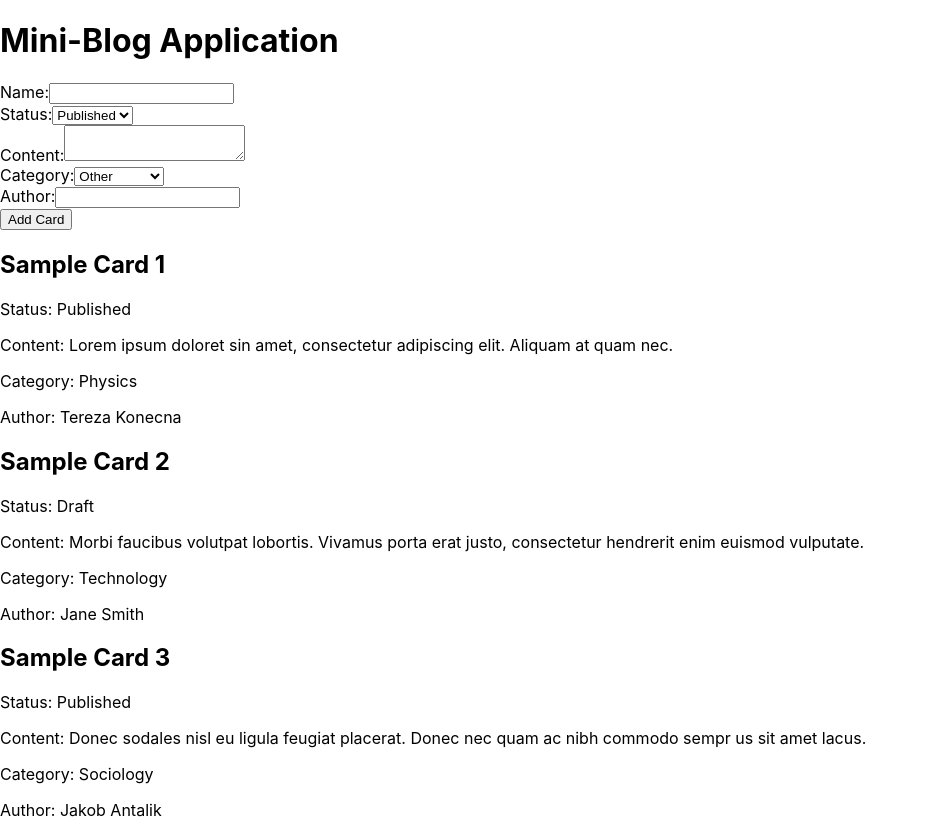
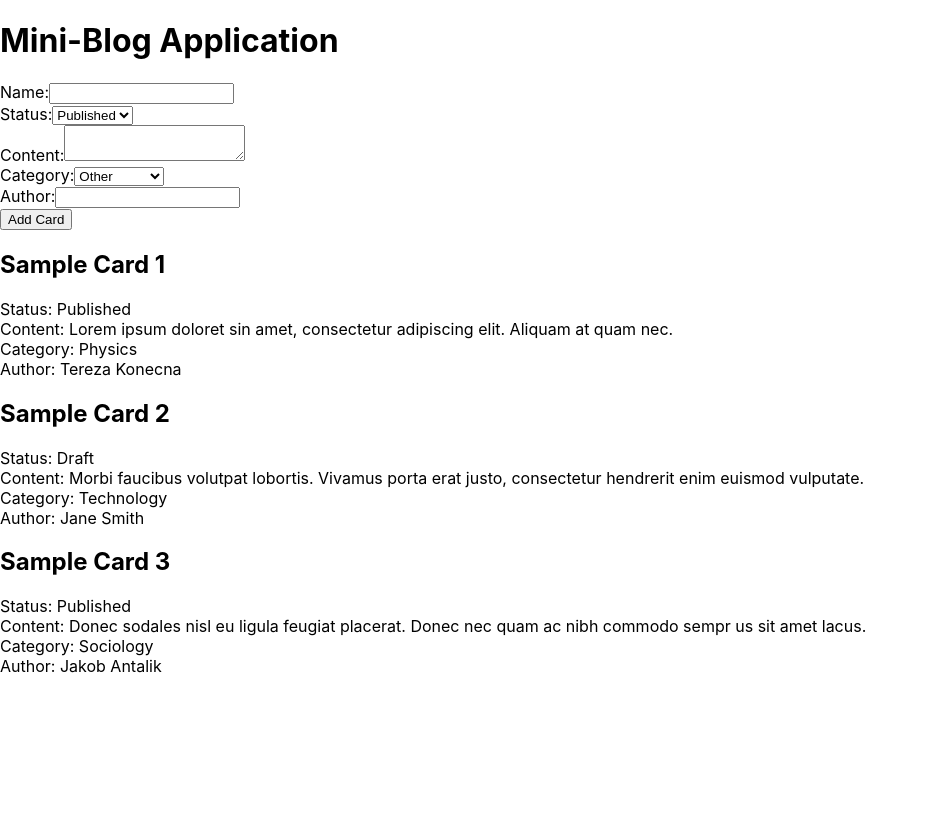
Before and after one commit to guido-an/react-ts-assignment, a React (Create React App) app: page / in a window 1280 px wide. Shown: the whole page, without its empty margins (0-928 px from the left). After the commit the page ends 800 px from the top, so only its background shows below. Built offline with nearby package versions, Linux system fonts and the light colour scheme.

Commit message:
feat: create CardItem component with edit mode

```diff
--- a/src/App.tsx
+++ b/src/App.tsx
@@ -1,10 +1,11 @@
 import React, { useState } from 'react';
-import { Card, Status, Category, Author } from './types';
+import { Card, Author } from './types';
 import AddCardForm from './components/AddCardForm';
 import presetData from './presetData';
+import CardItem from './components/CardItem';
 
 
-// This is a mock logged-in user (for testing purposes)
+// This is a mock logged-in user (for simulating the edit functionality)
 const loggedInUser: Author = { name: 'John Doe', id: '123' };
 
 const App: React.FC = () => {
@@ -20,14 +21,9 @@ const App: React.FC = () => {
       <AddCardForm addNewCard={addNewCard} loggedInUser={loggedInUser} />
       <div>
         {cards.map((card, index) => (
-          <div key={index}>
-            <h2>{card.name}</h2>
-            <p>Status: {card.status}</p>
-            <p>Content: {card.content}</p>
-            <p>Category: {card.category}</p>
-            <p>Author: {card.author.name}</p>
-          </div>
+          <CardItem card={card} loggedInUser={loggedInUser} />
         ))}
+
       </div>
     </div>
   );
--- a/src/components/AddCardForm.tsx
+++ b/src/components/AddCardForm.tsx
@@ -14,14 +14,14 @@ const getInitialFormData = (): Card => ({
     author: { name: '', id: '' },
   });
 
-
-const AddCardForm: React.FC<AddCardFormProps> = ({ addNewCard }) => {
+  const AddCardForm: React.FC<AddCardFormProps> = ({ addNewCard, loggedInUser }) => {
     const [formData, setFormData] = useState<Card>(getInitialFormData);
 
     const handleSubmit = (e: React.FormEvent) => {
       e.preventDefault();
-    addNewCard(formData);
-    setFormData(getInitialFormData);
+      const cardWithAuthor = { ...formData, author: loggedInUser };
+      addNewCard(cardWithAuthor);
+      setFormData(getInitialFormData());
     };
 
     const handleChange = (e: React.ChangeEvent<HTMLInputElement | HTMLTextAreaElement>) => {
--- /dev/null
+++ b/src/components/CardItem.tsx
@@ -0,0 +1,77 @@
+import React, { useState } from 'react';
+import { Card, Status, Category, Author } from '../types';
+
+interface CardItemProps {
+  card: Card;
+  loggedInUser: Author;
+}
+
+const CardItem: React.FC<CardItemProps> = ({ card, loggedInUser }) => {
+  const [isEditMode, setIsEditMode] = useState(false);
+  const [editedCard, setEditedCard] = useState<Card>({ ...card });
+
+  const handleEditClick = () => {
+    // Check if the logged-in user is the author of the card
+    if (loggedInUser.id === card.author.id) {
+      setIsEditMode(true);
+    }
+  };
+
+  const handleNameChange = (e: React.ChangeEvent<HTMLInputElement>) => {
+    setEditedCard({ ...editedCard, name: e.target.value });
+  };
+
+  const handleContentChange = (e: React.ChangeEvent<HTMLTextAreaElement>) => {
+    setEditedCard({ ...editedCard, content: e.target.value });
+  };
+
+  const handleStatusChange = (e: React.ChangeEvent<HTMLSelectElement>) => {
+    setEditedCard({ ...editedCard, status: e.target.value as Status });
+  };
+
+  const handleCategoryChange = (e: React.ChangeEvent<HTMLSelectElement>) => {
+    setEditedCard({ ...editedCard, category: e.target.value as Category });
+  };
+
+  const handleSaveClick = () => {
+    console.log('Edited Card:', editedCard);
+
+    setIsEditMode(false);
+  };
+
+  return (
+    <div>
+      <h2>{editedCard.name}</h2>
+      <div>Status: {editedCard.status}</div>
+      <div>Content: {editedCard.content}</div>
+      <div>Category: {editedCard.category}</div>
+      <div>Author: {card.author.name}</div>
+      {!isEditMode && loggedInUser.id === card.author.id && (
+        <button onClick={handleEditClick}>Edit</button>
+      )}
+      {isEditMode && (
+        <div>
+          <input type="text" value={editedCard.name} onChange={handleNameChange} />
+          <textarea value={editedCard.content} onChange={handleContentChange} />
+          <select value={editedCard.status} onChange={handleStatusChange}>
+            {Object.values(Status).map((status) => (
+              <option key={status} value={status}>
+                {status}
+              </option>
+            ))}
+          </select>
+          <select value={editedCard.category} onChange={handleCategoryChange}>
+            {Object.values(Category).map((category) => (
+              <option key={category} value={category}>
+                {category}
+              </option>
+            ))}
+          </select>
+          <button onClick={handleSaveClick}>Save</button>
+        </div>
+      )}
+    </div>
+  );
+};
+
+export default CardItem;
```
Lines whose indentation alone changed are shown as unchanged.
